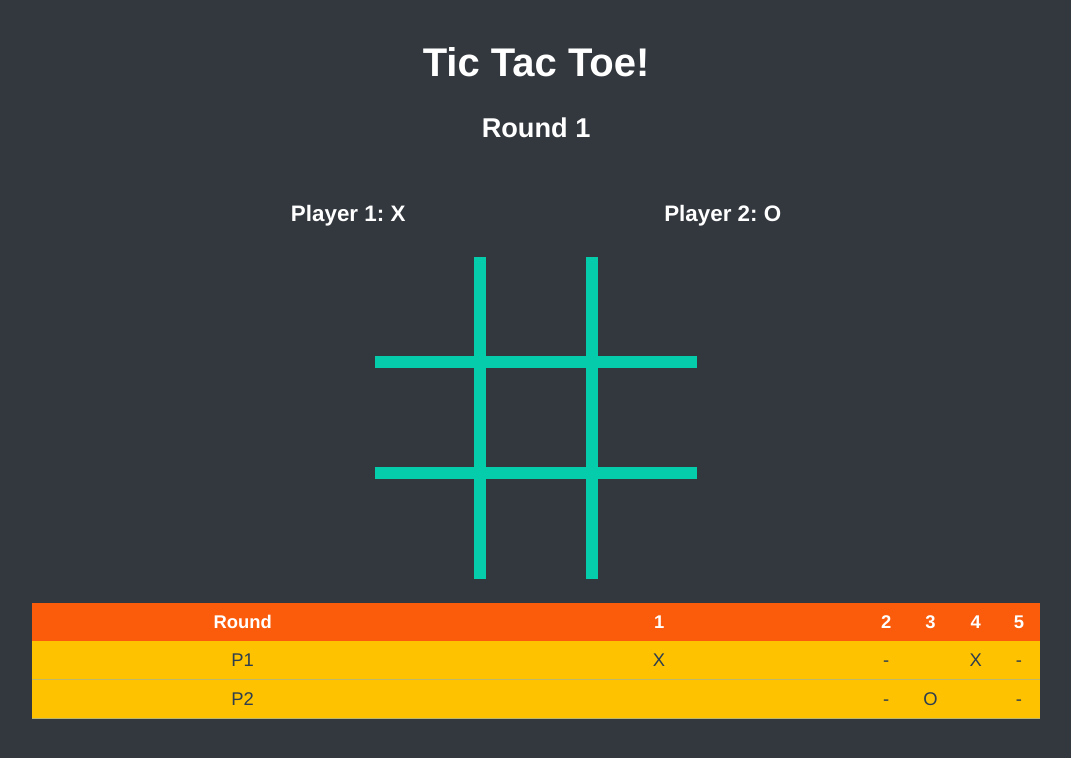
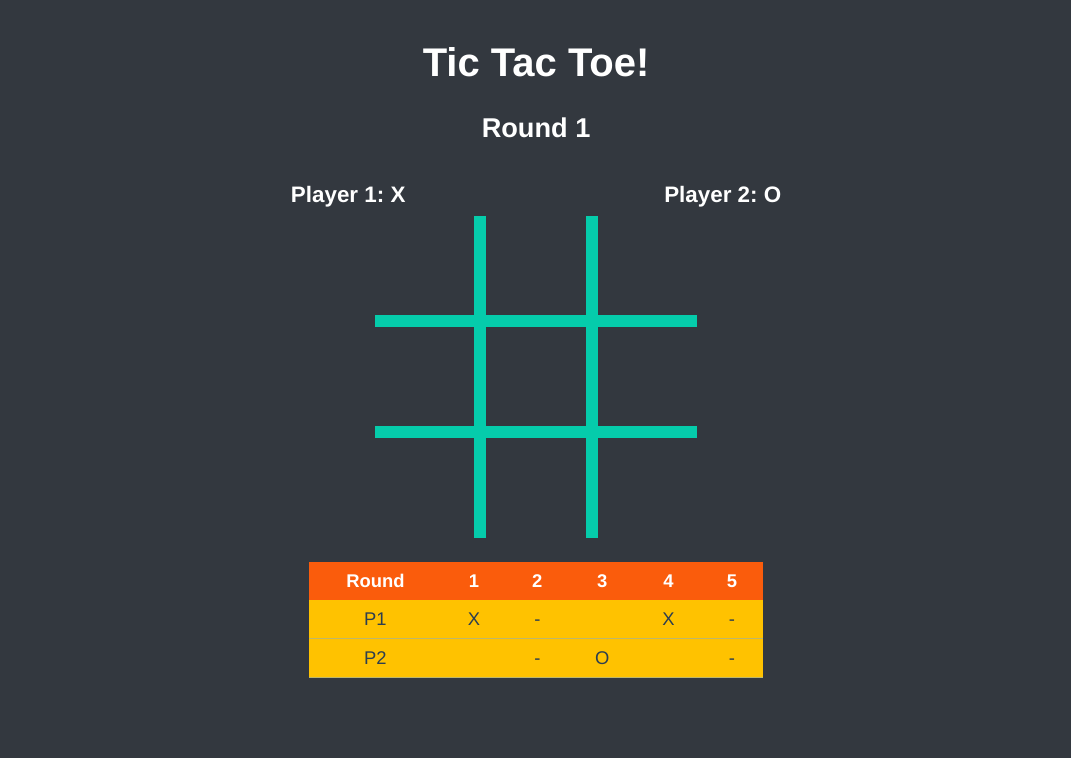
Before and after one commit to 01shadowalker01/TicTacToe-vue, a Vue app: page / in a window 1280 px wide. Shown: the top 758 px of the page, without its empty margins (104-1175 px from the left). Built offline with nearby package versions, Linux system fonts and the light colour scheme.

Commit message:
small change in style

```diff
--- a/src/components/Round.vue
+++ b/src/components/Round.vue
@@ -29,5 +29,9 @@ export default defineComponent({
     flex: 0 1 100%;
     align-self: center;
   }
+  h3,
+  h4 {
+    margin-bottom: 1vh;
+  }
 }
 </style>
--- a/src/components/Scores.vue
+++ b/src/components/Scores.vue
@@ -44,11 +44,11 @@ table {
   border-spacing: 0;
   background-color: #FFC200;
   font-size: 1.15rem;
+  width: 45%;
 
   th {
     background-color: #FA5C0C;
     color: white;
-    width: 50%;
   }
 
   td,
```
